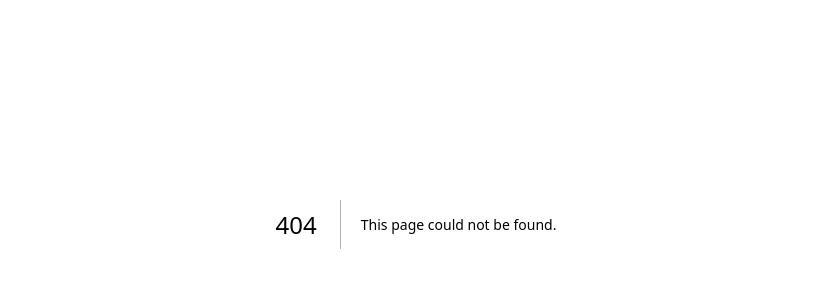
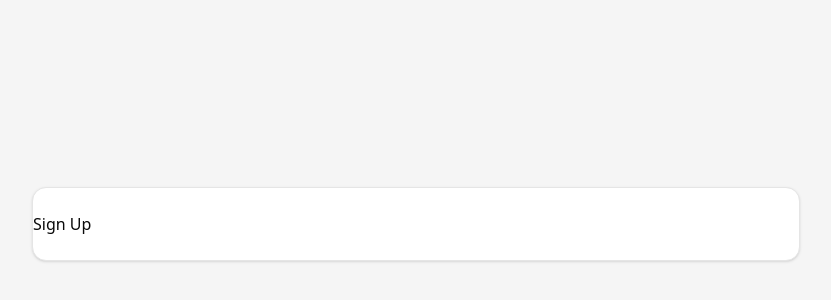
Before and after one commit to pratiksingh001/interPrep-AI, a Next.js app: page /sign-up in a window 1280 px wide. Before the commit this address had no page. Shown: the part 176-476 px from the top of the page, without its empty margins (224-1055 px from the left). Built offline with nearby package versions, Linux system fonts and the light colour scheme.

Commit message:
Authencation frontend route created

```diff
--- a/package.json
+++ b/package.json
@@ -3,7 +3,7 @@
   "version": "0.1.0",
   "private": true,
   "scripts": {
-    "dev": "next dev --turbopack",
+    "dev": "next dev",
     "build": "next build",
     "start": "next start",
     "lint": "next lint",
--- /dev/null
+++ b/src/app/(auth)/layout.tsx
@@ -0,0 +1,15 @@
+interface Props {
+    children : React.ReactNode
+}
+
+const Layout = ({children}: Props) => {
+    return(
+        <div className='bg-muted flex min-h-svh items-center justify-center p-6 md:p-10'>
+            <div className='w-full max-w-sm md:max-w-3xl'>
+                {children}
+            </div>
+        </div>
+    )
+}
+
+export default Layout
--- /dev/null
+++ b/src/app/(auth)/sign-in/page.tsx
@@ -0,0 +1,10 @@
+import { SignInView } from '@/modules/auth/ui/views/sign-in-view'
+import React from 'react'
+
+const Page = () => {
+  return (
+    <SignInView />
+  )
+}
+
+export default Page
--- /dev/null
+++ b/src/app/(auth)/sign-up/page.tsx
@@ -0,0 +1,10 @@
+import { SignUpView } from '@/modules/auth/ui/views/sign-up-view'
+import React from 'react'
+
+const Page = () => {
+  return (
+    <SignUpView />
+  )
+}
+
+export default Page
--- /dev/null
+++ b/src/modules/auth/ui/views/sign-in-view.tsx
@@ -0,0 +1,11 @@
+'use client'
+
+import { Card } from "@/components/ui/card"
+
+export const SignInView = () => {
+    return (
+        <Card>
+            Sign In
+        </Card>
+    )
+}
--- /dev/null
+++ b/src/modules/auth/ui/views/sign-up-view.tsx
@@ -0,0 +1,11 @@
+'use client'
+
+import { Card } from "@/components/ui/card"
+
+export const SignUpView = () => {
+    return (
+        <Card>
+            Sign Up
+        </Card>
+    )
+}
```
